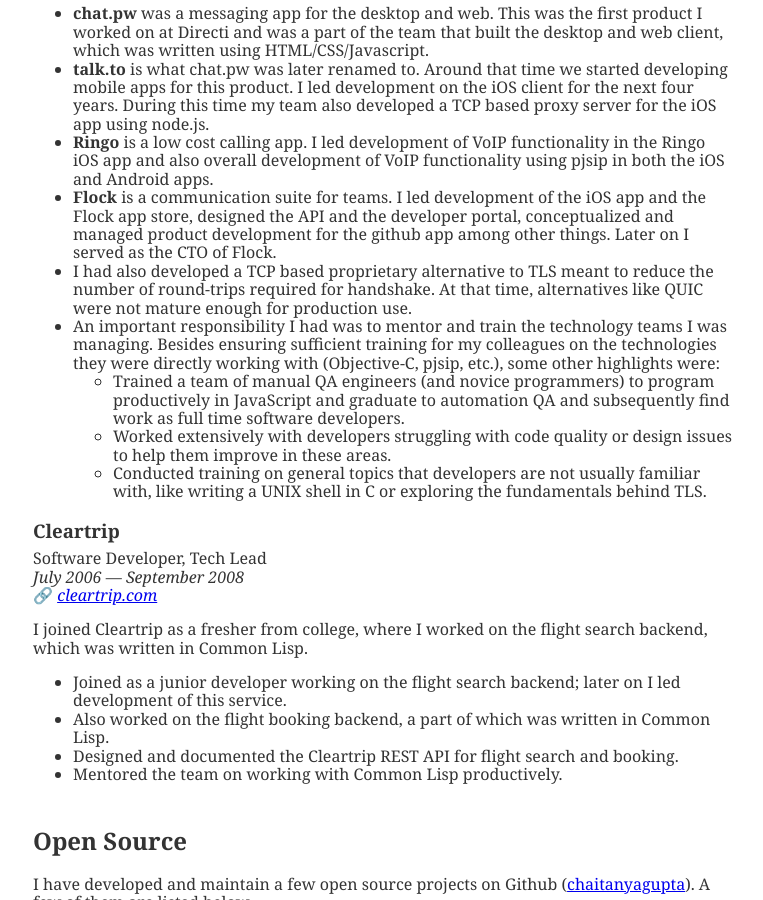
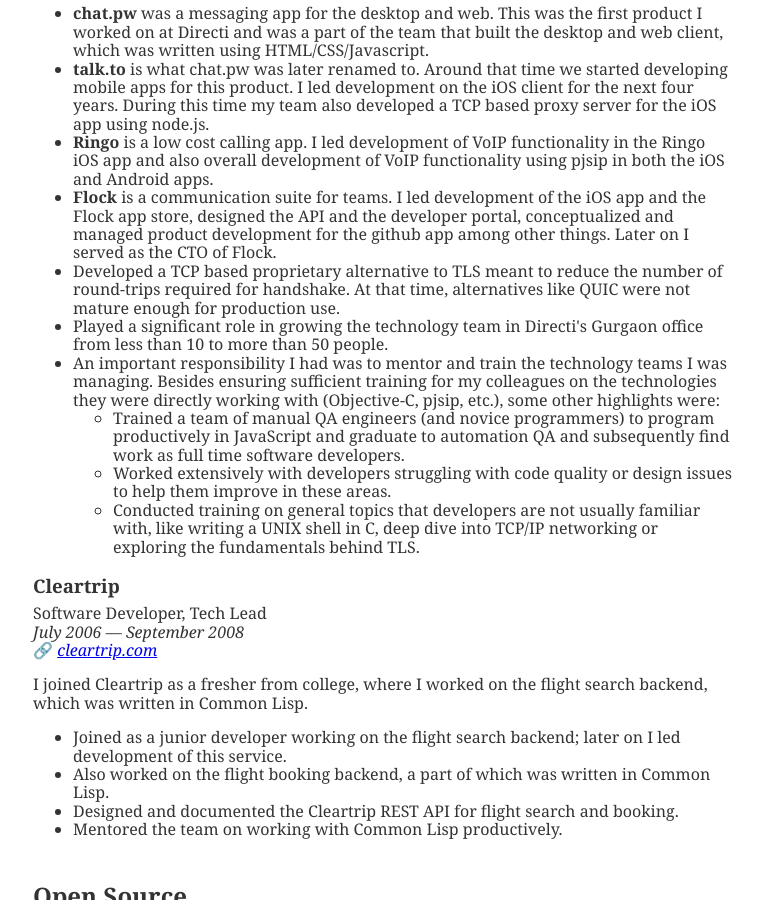
Before and after one commit to lisperin/lisperin.github.io, a Jekyll site: the page built from resume.html, in a window 1280 px wide and 900 px high, scrolled down 1296 px. Shown: the whole window, without its empty margins (257-1020 px from the left). Built offline with Jekyll 4.4.1, drawn with Linux system fonts in a browser that asks for light colours.

Commit message:
Update resume

```diff
--- a/resume.html
+++ b/resume.html
@@ -158,10 +158,13 @@
             as the CTO of Flock.
           </li>
           <li>
-            I had also developed a TCP based proprietary alternative to TLS
-            meant to reduce the number of round-trips required for handshake. At
-            that time, alternatives like QUIC were not mature enough for
-            production use.
+            Developed a TCP based proprietary alternative to TLS meant to reduce
+            the number of round-trips required for handshake. At that time,
+            alternatives like QUIC were not mature enough for production use.
+          </li>
+          <li>
+            Played a significant role in growing the technology team in
+            Directi's Gurgaon office from less than 10 to more than 50 people.
           </li>
           <li>
             An important responsibility I had was to mentor and train the
@@ -180,8 +183,8 @@
               </li>
               <li>
                 Conducted training on general topics that developers are not
-                usually familiar with, like writing a UNIX shell in C or
-                exploring the fundamentals behind TLS.
+                usually familiar with, like writing a UNIX shell in C, deep dive
+                into TCP/IP networking or exploring the fundamentals behind TLS.
               </li>
             </ul>
           </li>
```
